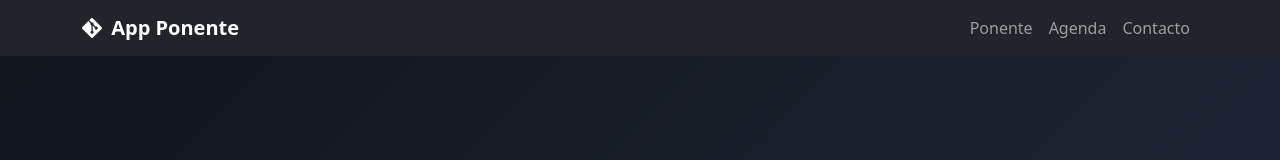
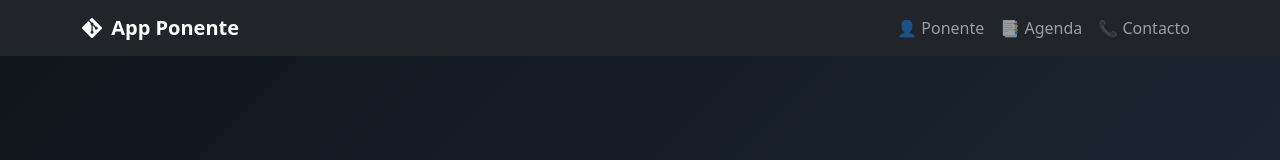
Before and after one commit to Alberto990725/app-ponente, a plain HTML site: page index.html in a window 1280 px wide. Shown: the top 160 px of the page. Drawn offline with nearby package versions, Linux system fonts and the light colour scheme.

Commit message:
se realizo un ligero cambio en el menu

```diff
--- a/index.html
+++ b/index.html
@@ -22,9 +22,9 @@
       </button>
       <div class="collapse navbar-collapse" id="menu">
         <ul class="navbar-nav ms-auto">
-          <li class="nav-item"><a class="nav-link" href="#ponente">Ponente</a></li>
-          <li class="nav-item"><a class="nav-link" href="#agenda">Agenda</a></li>
-          <li class="nav-item"><a class="nav-link" href="#contacto">Contacto</a></li>
+          <li class="nav-item"><a class="nav-link" href="#ponente">👤 Ponente</a></li>
+          <li class="nav-item"><a class="nav-link" href="#agenda">📑 Agenda</a></li>
+          <li class="nav-item"><a class="nav-link" href="#contacto">📞 Contacto</a></li>
         </ul>
       </div>
     </div>
@@ -103,6 +103,7 @@
     </section>
   </main>
 
+
   <footer class="bg-dark text-white-50 py-4 text-center">
     <small>App Ponente · Hecho con Bootstrap 5 para el Taller de GitHub</small>
   </footer>
```
